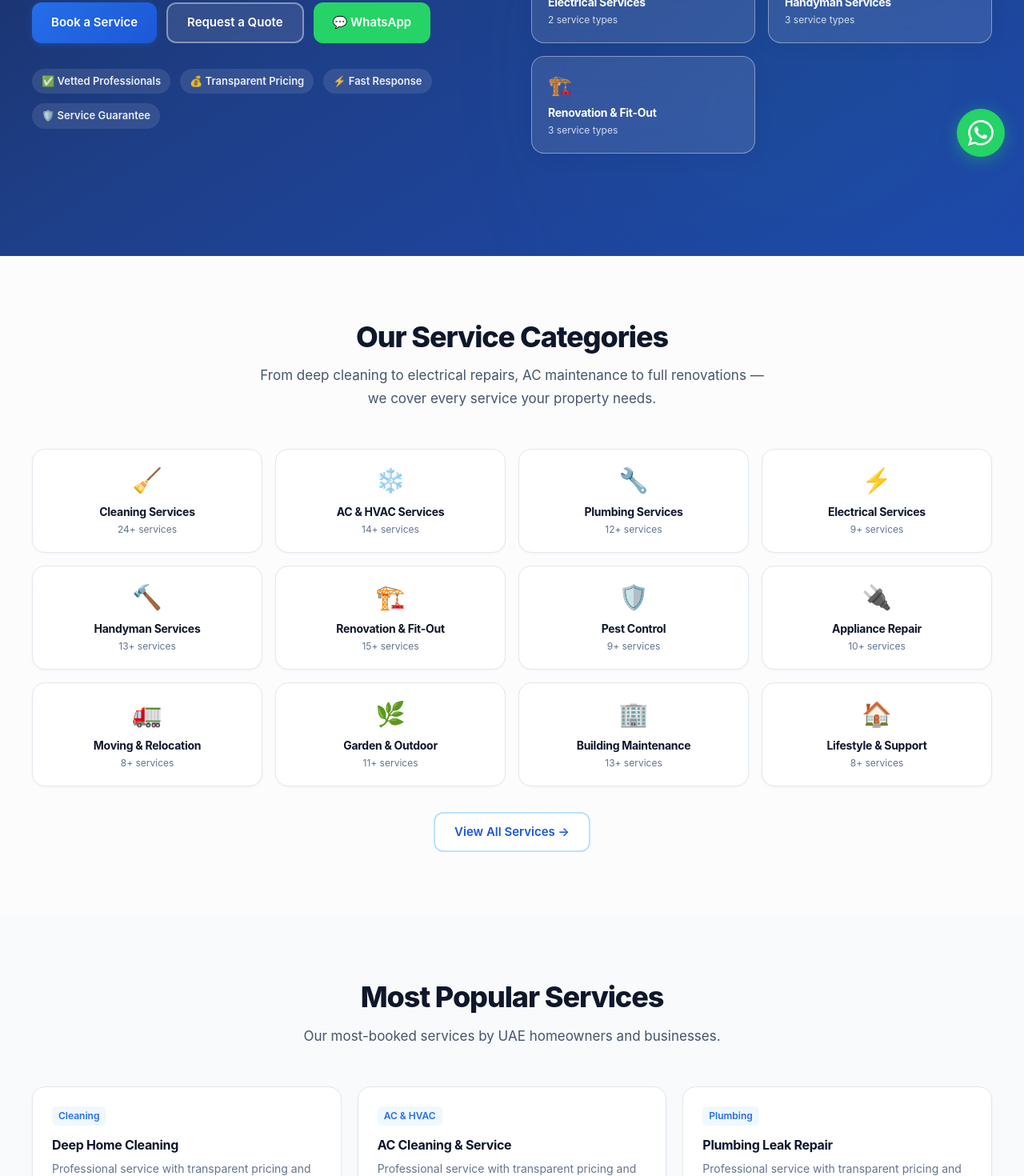
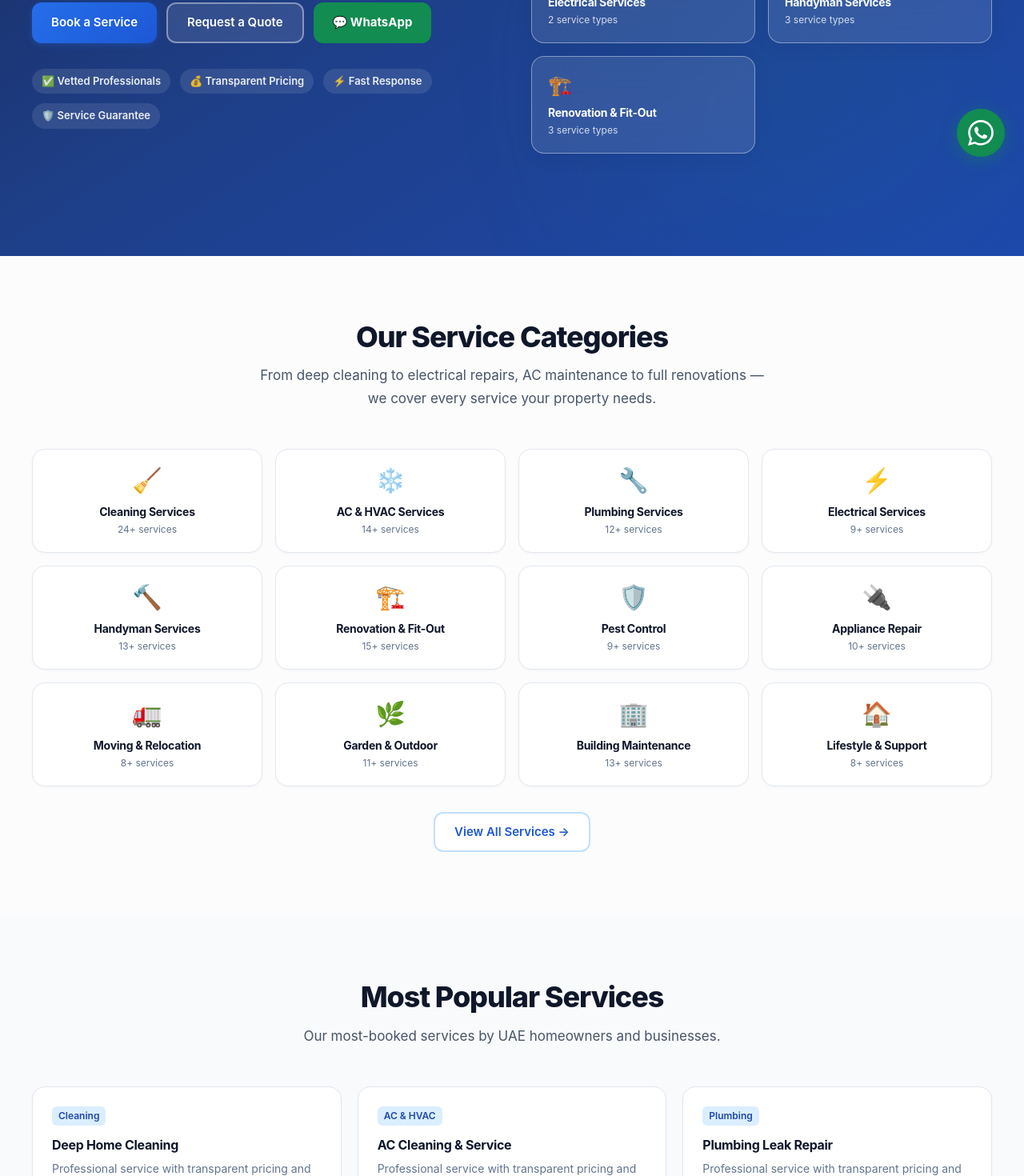
Before and after one commit to cleantecpro91/cleantecpro, a Next.js app: page / in a window 1280 px wide. Shown: the part 580-2050 px from the top of the page at 80% size. Built offline with nearby package versions, Linux system fonts and the light colour scheme; a web font is replaced by a local one.

Commit message:
fix all contrast ratio issues for Google accessibility

```diff
--- a/src/app/blog/[slug]/page.tsx
+++ b/src/app/blog/[slug]/page.tsx
@@ -419,7 +419,7 @@ export default async function BlogPostPage({ params }: { params: Promise<{ slug:
                 { name: "Mirdif", href: "/locations/dubai/mirdif" },
                 { name: "JVC", href: "/locations/dubai/jvc" },
               ].map(loc => (
-                <Link key={loc.href} href={loc.href} className="text-sm text-brand-600 bg-brand-50 px-3 py-2 rounded-lg hover:bg-brand-100 transition-colors font-medium">
+                <Link key={loc.href} href={loc.href} className="text-sm text-brand-800 bg-brand-100 px-3 py-2 rounded-lg hover:bg-brand-100 transition-colors font-medium">
                   {loc.name}
                 </Link>
               ))}
--- a/src/app/blog/page.tsx
+++ b/src/app/blog/page.tsx
@@ -42,7 +42,7 @@ export default function BlogPage() {
           <div className="grid md:grid-cols-2 lg:grid-cols-3 gap-6">
             {SAMPLE_POSTS.map((post) => (
               <article key={post.slug} className="premium-card p-6 flex flex-col">
-                <span className="text-xs font-semibold text-brand-600 bg-brand-50 px-2 py-1 rounded-md self-start mb-3">
+                <span className="text-xs font-semibold text-brand-800 bg-brand-100 px-2 py-1 rounded-md self-start mb-3">
                   {post.category}
                 </span>
                 <h2 className="text-base font-bold text-slate-900 mb-2">
--- a/src/app/globals.css
+++ b/src/app/globals.css
@@ -118,18 +118,18 @@
   justify-content: center;
   gap: 0.5rem;
   padding: 0.75rem 1.5rem;
-  background: #25d366;
+  background: #128c51;
   color: white;
-  font-weight: 600;
+  font-weight: 700;
   border-radius: 12px;
   transition: all 0.2s ease;
   font-size: 0.9375rem;
 }
 
 .btn-whatsapp:hover {
-  background: #1da851;
+  background: #0e7a45;
   transform: translateY(-1px);
-  box-shadow: 0 4px 12px rgba(37, 211, 102, 0.4);
+  box-shadow: 0 4px 12px rgba(18, 140, 81, 0.4);
 }
 
 .section-heading {
@@ -261,8 +261,8 @@
   align-items: center;
   gap: 0.375rem;
   padding: 0.375rem 0.75rem;
-  background: var(--color-brand-50);
-  color: var(--color-brand-700);
+  background: var(--color-brand-100);
+  color: var(--color-brand-800);
   border-radius: 999px;
   font-size: 0.8125rem;
   font-weight: 600;
@@ -314,11 +314,11 @@
   width: 60px;
   height: 60px;
   border-radius: 50%;
-  background: #25d366;
+  background: #128c51;
   display: flex;
   align-items: center;
   justify-content: center;
-  box-shadow: 0 4px 20px rgba(37, 211, 102, 0.4);
+  box-shadow: 0 4px 20px rgba(18, 140, 81, 0.4);
   transition: all 0.3s ease;
   cursor: pointer;
   text-decoration: none;
--- a/src/app/locations/[emirate]/[city]/page.tsx
+++ b/src/app/locations/[emirate]/[city]/page.tsx
@@ -132,7 +132,7 @@ export default async function CityPage({
                       <Link
                         key={a.slug}
                         href={`/locations/${emirate.slug}/${a.slug}`}
-                        className="text-sm text-brand-600 bg-brand-50 px-3 py-2 rounded-lg hover:bg-brand-100 transition-colors"
+                        className="text-sm text-brand-800 bg-brand-100 px-3 py-2 rounded-lg hover:bg-brand-100 transition-colors"
                       >
                         {a.name}
                       </Link>
--- a/src/app/locations/page.tsx
+++ b/src/app/locations/page.tsx
@@ -62,7 +62,7 @@ export default function LocationsPage() {
                     </span>
                   ))}
                   {emirate.cities.length > 6 && (
-                    <span className="text-xs bg-brand-50 text-brand-600 px-2.5 py-1 rounded-md font-medium">
+                    <span className="text-xs bg-brand-100 text-brand-800 px-2.5 py-1 rounded-md font-medium">
                       +{emirate.cities.length - 6} more
                     </span>
                   )}
--- a/src/app/page.tsx
+++ b/src/app/page.tsx
@@ -184,7 +184,7 @@ export default function HomePage() {
                 href={svc.slug}
                 className="premium-card p-6 flex flex-col"
               >
-                <span className="text-xs font-semibold text-brand-600 bg-brand-50 px-2 py-1 rounded-md self-start mb-3">
+                <span className="text-xs font-semibold text-brand-800 bg-brand-100 px-2 py-1 rounded-md self-start mb-3">
                   {svc.cat}
                 </span>
                 <h3 className="text-base font-bold text-slate-900 mb-2">
```
Also changed, not shown: 1 other file (tests, documents, lock files or other folders).
